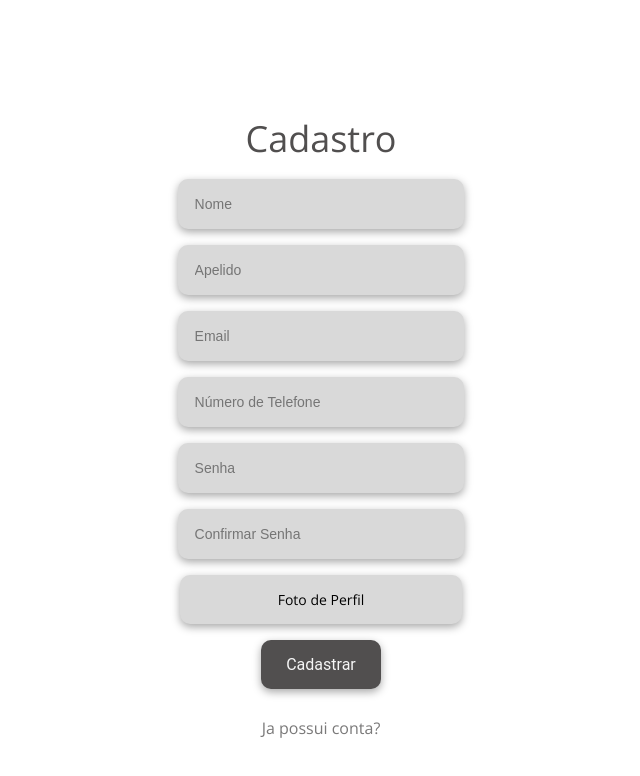
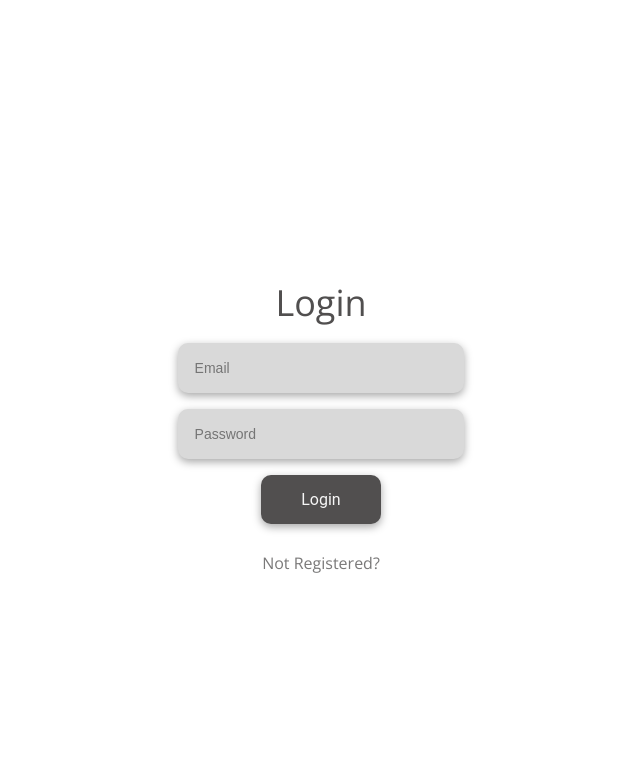
Before and after one commit to luciofdsantos/APS-2023.2-GraficHub, a React (Vite) app in the folder src/react/: page /login in a window 1280 px wide. Shown: the top 776 px of the page, without its empty margins (319-959 px from the left). Built offline with nearby package versions, Linux system fonts and the light colour scheme.

Commit message:
feat: adicionar rotas para as páginas existentes

```diff
--- a/src/react/src/App.jsx
+++ b/src/react/src/App.jsx
@@ -1,12 +1,18 @@
 import './App.css'
 import Login from "./Views/Login/Login.jsx";
+import {Route, Routes} from "react-router-dom";
+import PaginaInicial from "./Views/PaginaInicial/PaginaInicial.jsx";
 import Cadastro from "./Views/Cadastro/Cadastro.jsx";
 
 function App() {
 
   return (
     <>
-        <Cadastro/>
+        <Routes>
+            <Route path="/" element={<PaginaInicial/>}/>
+            <Route path="/login" element={<Login/>}/>
+            <Route path="/cadastro" element={<Cadastro/>}/>
+        </Routes>
     </>
   )
 }
--- a/src/react/src/main.jsx
+++ b/src/react/src/main.jsx
@@ -2,9 +2,12 @@ import React from 'react'
 import ReactDOM from 'react-dom/client'
 import App from './App.jsx'
 import "./Index.css"
+import {BrowserRouter} from "react-router-dom";
 
 ReactDOM.createRoot(document.getElementById('root')).render(
   <React.StrictMode>
-    <App />
+      <BrowserRouter>
+          <App />
+      </BrowserRouter>
   </React.StrictMode>,
 )
```
